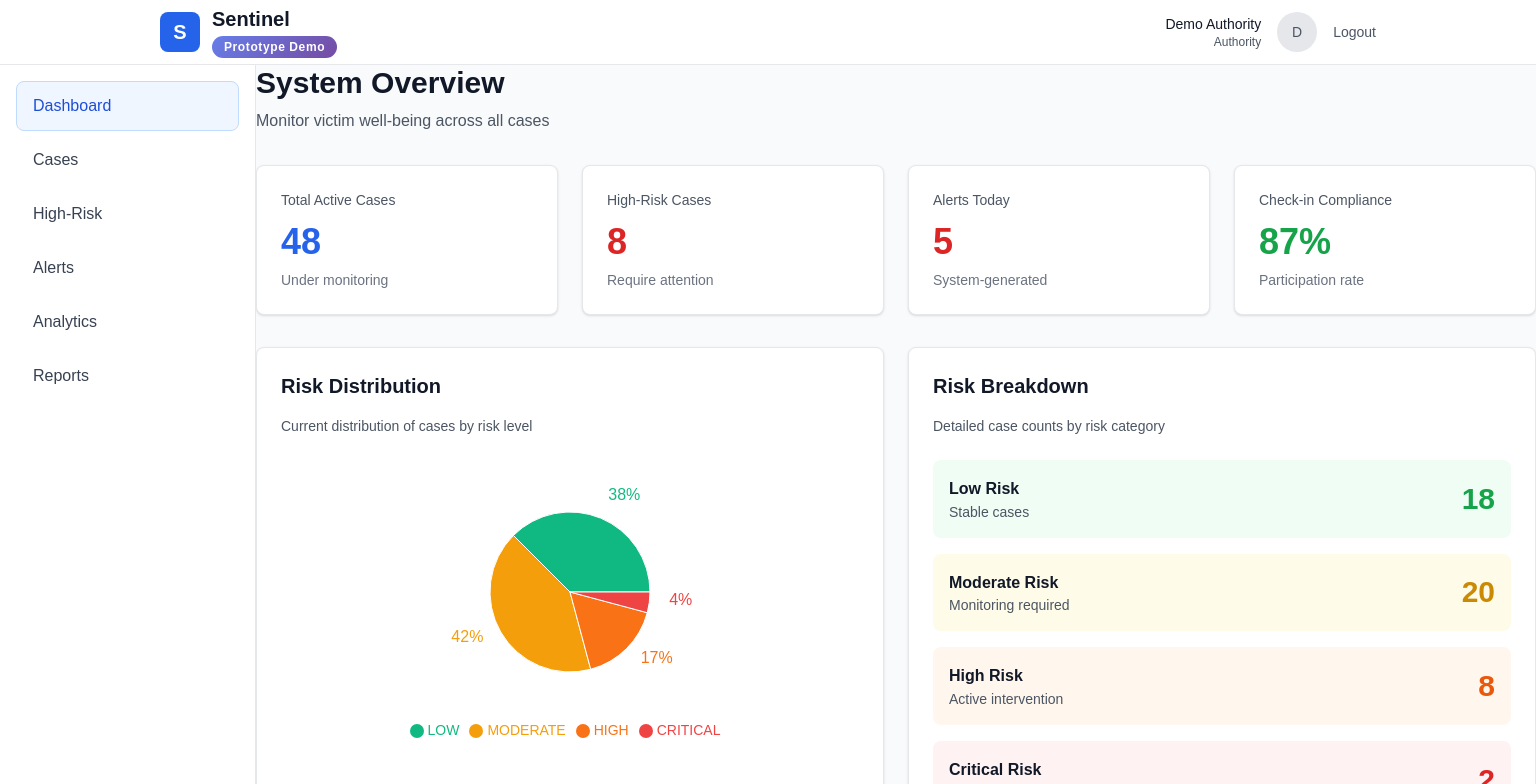
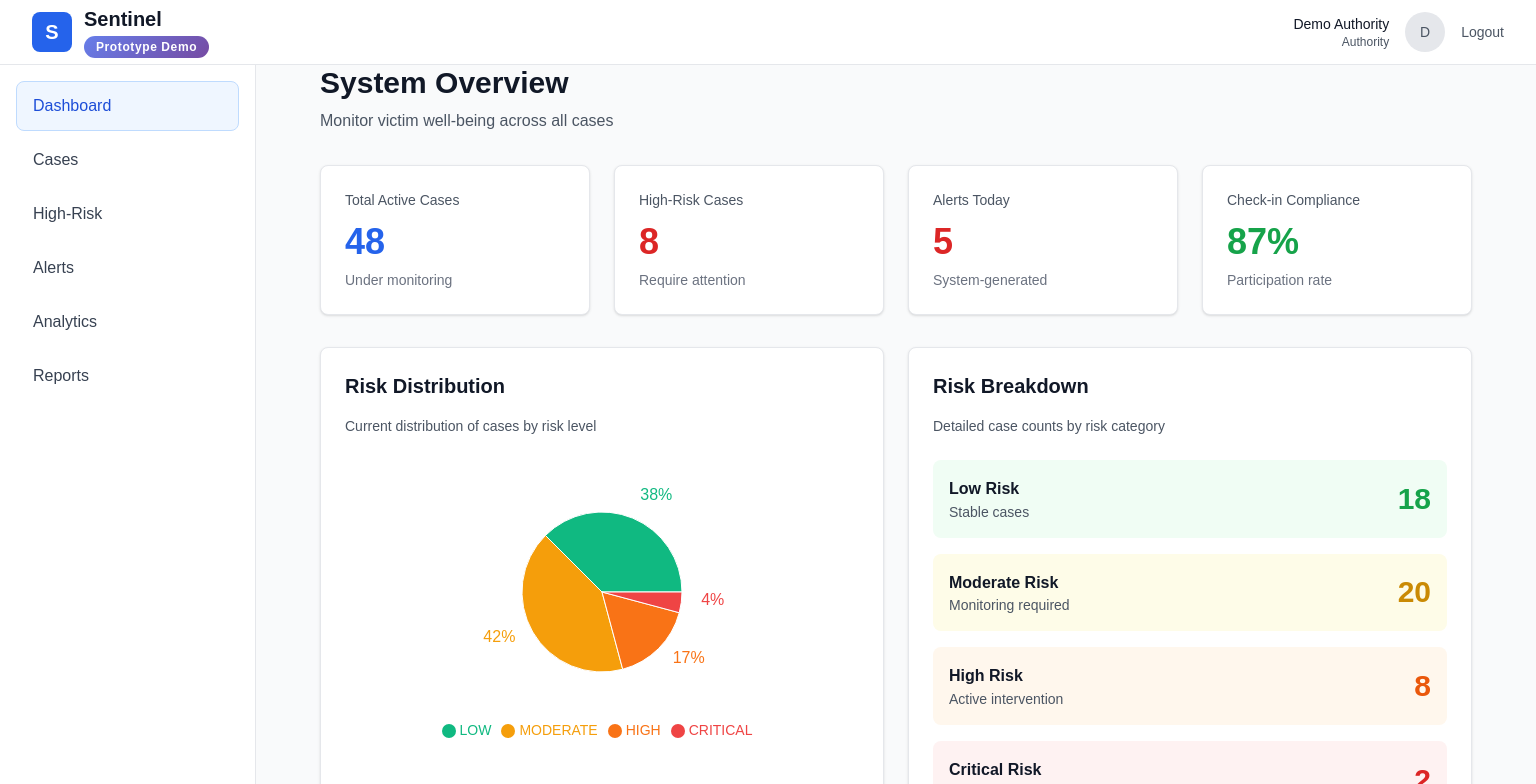
Before and after one commit to MohammedQadeer2/victim-wellbeing-early-warning-system, a Next.js app: page /authority in a window 1536 px wide. Shown: the top 784 px of the page. Built offline with nearby package versions, Linux system fonts and the light colour scheme.

Commit message:
fix: add large desktop (2xl) layout optimization with max-width 1400px and centered padding without breaking mobile/tablet

```diff
--- a/app/globals.css
+++ b/app/globals.css
@@ -158,6 +158,69 @@ button {
   }
 }
 
+/* ============================================================================ */
+/* LARGE DESKTOP LAYOUT OPTIMIZATION - @media (min-width: 1536px)              */
+/* ============================================================================ */
+/* Adds max-width constraint and centered padding for large screens.            */
+/* Prevents content from stretching too wide. Mobile/tablet unchanged.          */
+
+@media (min-width: 1536px) {
+  /* Fix 1: Page Header - Constrain max-width and add padding */
+  .mb-6.px-4 {
+    max-width: 1400px;
+    margin-left: auto;
+    margin-right: auto;
+    padding-left: 2rem;  /* px-8 = 32px */
+    padding-right: 2rem;
+  }
+
+  /* Fix 2: Main content containers - Max-width constraint */
+  main.flex-1 {
+    padding-left: 2rem;
+    padding-right: 2rem;
+  }
+
+  /* Fix 3: Dashboard card grids - Constrain and center */
+  .grid.grid-cols-3,
+  .grid.grid-cols-4,
+  .grid.gap-6,
+  .grid.gap-8 {
+    max-width: 1400px;
+    margin-left: auto;
+    margin-right: auto;
+    padding-left: 2rem;
+    padding-right: 2rem;
+  }
+
+  /* Fix 4: Card containers - Better spacing on large screens */
+  .space-y-6 {
+    max-width: 1400px;
+    margin-left: auto;
+    margin-right: auto;
+    padding-left: 2rem;
+    padding-right: 2rem;
+  }
+
+  /* Fix 5: Dashboard layout wrappers */
+  .max-w-4xl {
+    max-width: 1400px;
+  }
+
+  .max-w-5xl {
+    max-width: 1400px;
+  }
+
+  .max-w-6xl {
+    max-width: 1400px;
+  }
+
+  /* Fix 6: Full-bleed cards get horizontal breathing room */
+  .w-full {
+    padding-left: 2rem;
+    padding-right: 2rem;
+  }
+}
+
 /* Demo mode indicator */
 .demo-badge {
   background: linear-gradient(135deg, #667eea 0%, #764ba2 100%);
--- a/app/victim/assistant/page.tsx
+++ b/app/victim/assistant/page.tsx
@@ -135,8 +135,8 @@ export default function AIAssistantPage() {
       <div className="h-screen flex flex-col" style={{ height: 'calc(100vh - 80px)' }}>
 
         {/* SCROLLABLE chat messages - ONLY THIS AREA SCROLLS */}
-        <div className="flex-1 overflow-y-auto px-4 sm:px-6 lg:px-8 py-6">
-          <div className="max-w-4xl mx-auto">
+        <div className="flex-1 overflow-y-auto px-2 sm:px-4 md:px-6 lg:px-8 py-3 sm:py-4 md:py-6">
+          <div className="max-w-4xl mx-auto w-full">
 
             {/* Watermark */}
             {messages.filter(m => m.sender === 'user').length === 0 && (
@@ -164,14 +164,14 @@ export default function AIAssistantPage() {
 
                   {/* Message bubble */}
                   <div
-                    className={`max-w-[70%] rounded-2xl px-5 py-3 shadow-sm ${
+                    className={`max-w-[85%] sm:max-w-[75%] md:max-w-[70%] rounded-2xl px-3 sm:px-4 md:px-5 py-2 sm:py-3 shadow-sm ${
                       message.sender === 'user'
                         ? 'bg-blue-600 text-white'
                         : 'bg-gray-100 text-gray-900 border border-gray-200'
                     }`}
                   >
-                    <p className="text-base leading-relaxed">{message.content}</p>
-                    <p className={`text-xs mt-1.5 ${message.sender === 'user' ? 'text-blue-200' : 'text-gray-500'}`}>
+                    <p className="text-sm sm:text-base leading-relaxed">{message.content}</p>
+                    <p className={`text-xs mt-1 ${message.sender === 'user' ? 'text-blue-200' : 'text-gray-500'}`}>
                       {message.timestamp.toLocaleTimeString([], { hour: '2-digit', minute: '2-digit' })}
                       {message.isVoice && ' 🎤'}
                     </p>
@@ -209,7 +209,7 @@ export default function AIAssistantPage() {
 
         {/* FIXED INPUT - Compact, at bottom, no padding issues */}
         <div className="flex-shrink-0 bg-white border-t border-gray-200">
-          <div className="max-w-4xl mx-auto px-4 sm:px-6 lg:px-8 py-2">
+          <div className="max-w-4xl mx-auto px-2 sm:px-4 md:px-6 lg:px-8 py-2 w-full">
 
             {/* Listening indicator */}
             {isListening && (
@@ -221,7 +221,7 @@ export default function AIAssistantPage() {
             {/* Input row */}
             <div className="flex items-end gap-2">
               {/* Textarea */}
-              <div className="flex-1">
+              <div className="flex-1 min-w-0">
                 <textarea
                   ref={inputRef}
                   value={inputValue}
@@ -229,8 +229,8 @@ export default function AIAssistantPage() {
                   onKeyDown={handleKeyDown}
                   placeholder="Message AI Assistant..."
                   rows={1}
-                  className="w-full px-4 py-2.5 border-2 border-gray-300 rounded-xl focus:ring-2 focus:ring-blue-500 focus:border-blue-500 resize-none text-base text-gray-900 placeholder-gray-400"
-                  style={{ minHeight: '44px', maxHeight: '100px' }}
+                  className="w-full px-3 sm:px-4 py-2 border-2 border-gray-300 rounded-xl focus:ring-2 focus:ring-blue-500 focus:border-blue-500 resize-none text-sm sm:text-base text-gray-900 placeholder-gray-400"
+                  style={{ minHeight: '40px', maxHeight: '100px' }}
                   disabled={isTyping || isListening}
                 />
               </div>
@@ -239,14 +239,14 @@ export default function AIAssistantPage() {
               <button
                 onClick={handleVoiceInput}
                 disabled={isTyping}
-                className={`p-2.5 rounded-lg transition-all ${
+                className={`p-2 rounded-lg transition-all flex-shrink-0 ${
                   isRecording
                     ? 'bg-red-500 hover:bg-red-600 text-white animate-pulse'
                     : 'bg-gradient-to-br from-purple-500 to-pink-600 hover:from-purple-600 hover:to-pink-700 text-white'
                 } disabled:opacity-50`}
                 title="Voice input"
               >
-                <svg className="w-5 h-5" fill="currentColor" viewBox="0 0 20 20">
+                <svg className="w-4 h-4 sm:w-5 sm:h-5" fill="currentColor" viewBox="0 0 20 20">
                   <path fillRule="evenodd" d="M7 4a3 3 0 016 0v4a3 3 0 11-6 0V4zm4 10.93A7.001 7.001 0 0017 8a1 1 0 10-2 0A5 5 0 015 8a1 1 0 00-2 0 7.001 7.001 0 006 6.93V17H6a1 1 0 100 2h8a1 1 0 100-2h-3v-2.07z" clipRule="evenodd" />
                 </svg>
               </button>
@@ -255,10 +255,10 @@ export default function AIAssistantPage() {
               <button
                 onClick={handleSend}
                 disabled={!inputValue.trim() || isTyping || isListening}
-                className="p-2.5 bg-gradient-to-br from-blue-600 to-blue-700 hover:from-blue-700 hover:to-blue-800 text-white rounded-lg transition-all disabled:opacity-50"
+                className="p-2 bg-gradient-to-br from-blue-600 to-blue-700 hover:from-blue-700 hover:to-blue-800 text-white rounded-lg transition-all disabled:opacity-50 flex-shrink-0"
                 title="Send"
               >
-                <svg className="w-5 h-5" fill="currentColor" viewBox="0 0 20 20">
+                <svg className="w-4 h-4 sm:w-5 sm:h-5" fill="currentColor" viewBox="0 0 20 20">
                   <path d="M10.894 2.553a1 1 0 00-1.788 0l-7 14a1 1 0 001.169 1.409l5-1.429A1 1 0 009 15.571V11a1 1 0 112 0v4.571a1 1 0 00.725.962l5 1.428a1 1 0 001.17-1.408l-7-14z" />
                 </svg>
               </button>
@@ -266,7 +266,7 @@ export default function AIAssistantPage() {
 
             {/* Helper text */}
             <p className="text-xs text-gray-500 text-center mt-1">
-              Enter to send • Shift+Enter for new line
+              Enter to send • Shift+Enter
             </p>
           </div>
         </div>
--- a/components/layout/DashboardLayout.tsx
+++ b/components/layout/DashboardLayout.tsx
@@ -73,7 +73,7 @@ export function DashboardLayout({
         </div>
 
         {/* Main content area - Full height, proper overflow */}
-        <main className="flex-1 overflow-auto">
+        <main className="flex-1 overflow-auto w-full">
           {children}
         </main>
       </div>
--- a/components/layout/Navbar.tsx
+++ b/components/layout/Navbar.tsx
@@ -24,7 +24,7 @@ export function Navbar({ userName, userRole, showDemo = true, onLogoClick }: Nav
 
   return (
     <nav className="bg-white border-b border-gray-200 sticky top-0 z-40">
-      <div className="max-w-7xl mx-auto px-4 sm:px-6 lg:px-8">
+      <div className="px-2 sm:px-4 md:px-6 lg:px-8">
         <div className="flex justify-between items-center h-16">
           {/* Logo and title */}
           <div className="flex items-center">
@@ -33,14 +33,14 @@ export function Navbar({ userName, userRole, showDemo = true, onLogoClick }: Nav
               <button
                 onClick={onLogoClick}
                 data-logo-trigger
-                className="flex items-center space-x-3 focus:outline-none"
+                className="flex items-center space-x-1 sm:space-x-2 md:space-x-3 focus:outline-none"
                 aria-label="Toggle menu"
               >
-                <div className="w-10 h-10 bg-blue-600 rounded-lg flex items-center justify-center">
-                  <span className="text-white text-xl font-bold">S</span>
+                <div className="w-8 h-8 sm:w-10 sm:h-10 bg-blue-600 rounded-lg flex items-center justify-center flex-shrink-0">
+                  <span className="text-white text-lg sm:text-xl font-bold">S</span>
                 </div>
-                <div>
-                  <h1 className="text-xl font-bold text-gray-900">Sentinel</h1>
+                <div className="hidden sm:block">
+                  <h1 className="text-lg sm:text-xl font-bold text-gray-900">Sentinel</h1>
                   {showDemo && (
                     <span className="demo-badge text-xs">Prototype Demo</span>
                   )}
@@ -49,7 +49,7 @@ export function Navbar({ userName, userRole, showDemo = true, onLogoClick }: Nav
             </div>
 
             {/* Desktop: Logo links to home */}
-            <Link href="/" className="hidden lg:flex items-center space-x-3">
+            <Link href="/" className="hidden lg:flex items-center space-x-3 focus:outline-none">
               <div className="w-10 h-10 bg-blue-600 rounded-lg flex items-center justify-center">
                 <span className="text-white text-xl font-bold">S</span>
               </div>
@@ -64,18 +64,18 @@ export function Navbar({ userName, userRole, showDemo = true, onLogoClick }: Nav
 
           {/* User info and actions */}
           {userName && (
-            <div className="flex items-center space-x-4">
+            <div className="flex items-center gap-2 sm:gap-3 md:gap-4">
               {/* User info */}
               <div className="text-right hidden sm:block">
-                <p className="text-sm font-medium text-gray-900">{userName}</p>
+                <p className="text-xs sm:text-sm font-medium text-gray-900">{userName}</p>
                 {userRole && (
                   <p className="text-xs text-gray-600 capitalize">{userRole}</p>
                 )}
               </div>
 
               {/* User avatar */}
-              <div className="w-10 h-10 bg-gray-200 rounded-full flex items-center justify-center">
-                <span className="text-gray-600 font-medium text-sm">
+              <div className="w-8 h-8 sm:w-10 sm:h-10 bg-gray-200 rounded-full flex items-center justify-center flex-shrink-0">
+                <span className="text-gray-600 font-medium text-xs sm:text-sm">
                   {userName?.charAt(0).toUpperCase()}
                 </span>
               </div>
@@ -83,7 +83,7 @@ export function Navbar({ userName, userRole, showDemo = true, onLogoClick }: Nav
               {/* Logout button */}
               <button
                 onClick={handleLogout}
-                className="text-sm text-gray-600 hover:text-gray-900 transition-smooth"
+                className="text-xs sm:text-sm text-gray-600 hover:text-gray-900 transition-smooth whitespace-nowrap"
                 aria-label="Logout"
               >
                 Logout
--- a/components/layout/PageHeader.tsx
+++ b/components/layout/PageHeader.tsx
@@ -23,7 +23,7 @@ export function PageHeader({
   action,
 }: PageHeaderProps) {
   return (
-    <div className="mb-6 sm:mb-8 px-4 md:px-0">
+    <div className="mb-6 sm:mb-8 px-4 sm:px-0 lg:px-8">
       {/* Breadcrumbs */}
       {breadcrumbs && breadcrumbs.length > 0 && (
         <nav className="mb-3" aria-label="Breadcrumb">
--- a/components/layout/Sidebar.tsx
+++ b/components/layout/Sidebar.tsx
@@ -79,7 +79,7 @@ export function MobileSidebarToggle({
   );
 }
 
-// Mobile sidebar overlay
+// Mobile sidebar overlay with smooth animation
 export function MobileSidebar({
   isOpen,
   onClose,
@@ -89,19 +89,75 @@ export function MobileSidebar({
   onClose: () => void;
   navItems: NavItem[];
 }) {
-  if (!isOpen) return null;
+  const pathname = usePathname();
+
+  // Check if link is active
+  const isActive = (href: string) => {
+    return pathname === href || pathname?.startsWith(href + '/');
+  };
 
   return (
     <>
-      {/* Backdrop */}
+      {/* Backdrop - fades in/out */}
       <div
-        className="lg:hidden fixed inset-0 bg-gray-900 bg-opacity-50 z-40"
+        className={`lg:hidden fixed inset-0 bg-black transition-opacity duration-300 z-40 ${
+          isOpen ? 'opacity-50' : 'opacity-0 pointer-events-none'
+        }`}
         onClick={onClose}
+        aria-hidden="true"
       />
 
-      {/* Sidebar */}
-      <div className="lg:hidden fixed inset-y-0 left-0 w-64 bg-white z-50 shadow-xl">
-        <Sidebar navItems={navItems} />
+      {/* Sidebar - slides in from left */}
+      <div
+        className={`lg:hidden fixed inset-y-0 left-0 w-72 sm:w-80 bg-white z-50 shadow-2xl transform transition-transform duration-300 ease-in-out ${
+          isOpen ? 'translate-x-0' : '-translate-x-full'
+        }`}
+      >
+        {/* Header */}
+        <div className="flex items-center justify-between p-4 border-b border-gray-200">
+          <div className="flex items-center space-x-3">
+            <div className="w-10 h-10 bg-blue-600 rounded-lg flex items-center justify-center">
+              <span className="text-white text-xl font-bold">S</span>
+            </div>
+            <h2 className="text-lg font-bold text-gray-900">Menu</h2>
+          </div>
+          <button
+            onClick={onClose}
+            className="p-2 rounded-lg hover:bg-gray-100 transition-colors"
+            aria-label="Close menu"
+          >
+            <svg className="w-6 h-6 text-gray-600" fill="none" stroke="currentColor" viewBox="0 0 24 24">
+              <path strokeLinecap="round" strokeLinejoin="round" strokeWidth={2} d="M6 18L18 6M6 6l12 12" />
+            </svg>
+          </button>
+        </div>
+
+        {/* Navigation */}
+        <nav className="p-4 space-y-2 overflow-y-auto" style={{ maxHeight: 'calc(100vh - 80px)' }}>
+          {navItems.map((item) => {
+            const active = isActive(item.href);
+
+            return (
+              <Link
+                key={item.href}
+                href={item.href}
+                onClick={onClose}
+                className={`
+                  flex items-center px-4 py-3.5 rounded-xl text-base font-medium transition-all
+                  ${active
+                    ? 'bg-blue-50 text-blue-700 border-2 border-blue-200 shadow-sm'
+                    : 'text-gray-700 hover:bg-gray-50 border-2 border-transparent'
+                  }
+                `}
+              >
+                {item.icon && (
+                  <span className="mr-3 text-xl">{item.icon}</span>
+                )}
+                <span>{item.label}</span>
+              </Link>
+            );
+          })}
+        </nav>
       </div>
     </>
   );
```
